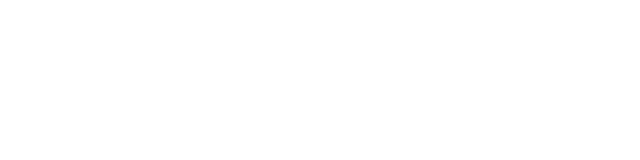
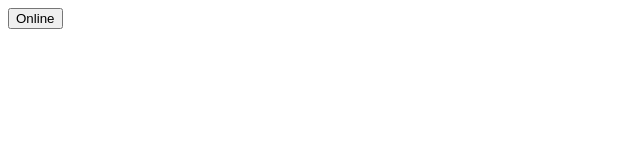
Before and after one commit to matsoaresp/Praticas-nextjs, a React (Vite) app: page / in a window 1280 px wide. Shown: the top 160 px of the page, without its empty margins (0-640 px from the left). Built offline with nearby package versions, Linux system fonts and the light colour scheme.

Commit message:
feat: novas praticas

```diff
--- a/src/App.tsx
+++ b/src/App.tsx
@@ -1,9 +1,14 @@
+import FormButtonState from "./components/FormButtonState";
+
+
 
 function App() {
 
 return (
   <div>
+    <FormButtonState>
 
+    </FormButtonState>
 </div>
 )
 }
--- /dev/null
+++ b/src/components/ButtonState/index.tsx
@@ -0,0 +1,10 @@
+type ButtonStateProps = {
+    state: 'Online' | 'Offline'
+    onClick: () => void
+}
+
+export default function ButtonState ({state, onClick}: ButtonStateProps) {
+   return <div>
+    <button onClick={onClick}>{state}</button>
+   </div>
+}
--- /dev/null
+++ b/src/components/FormButtonState/index.tsx
@@ -0,0 +1,29 @@
+import { useEffect, useState } from "react";
+import ButtonState from "../ButtonState";
+
+export default function FormButtonState () {
+
+    const [state, setState] = useState<'Online' | 'Offline'>('Online');
+
+
+    useEffect (() => {
+        console.log(`O estado atual do botão é ${state}`)
+
+    }, [state])
+    const changeState = () => {
+        setState( prev => prev === 'Online' ?  'Offline': 'Online')
+    }
+
+
+     return (
+            <div>
+               <ButtonState
+                onClick={changeState}
+                state={state}
+               >
+               </ButtonState>
+
+            </div>
+        )
+
+}
```
